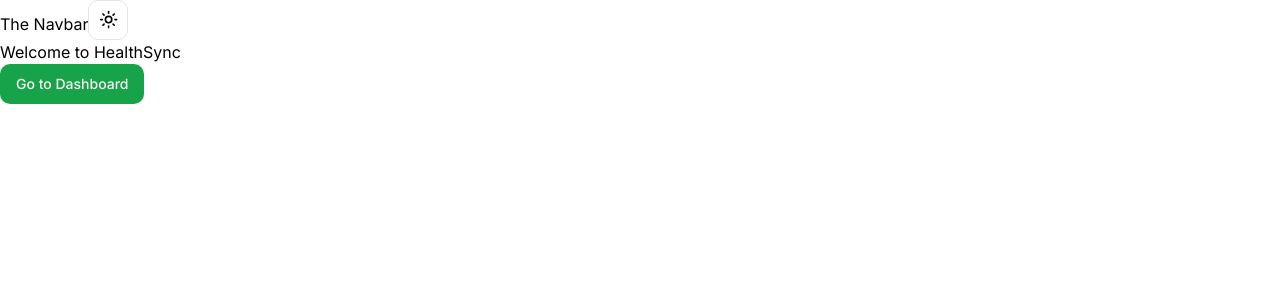
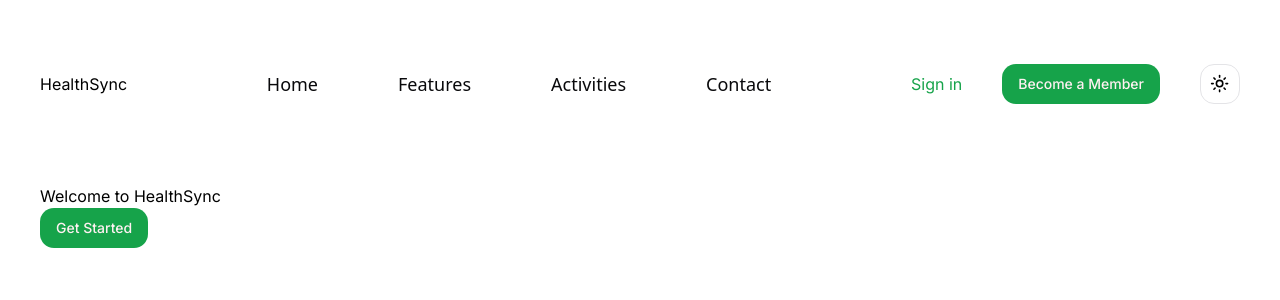
Before and after one commit to nazarenegena/HealthSync, a Next.js app: page / in a window 1280 px wide. Shown: the top 300 px of the page. Built offline with nearby package versions, Linux system fonts and the light colour scheme.

Commit message:
navigation links added

```diff
--- a/src/app/globals.css
+++ b/src/app/globals.css
@@ -23,7 +23,7 @@
     --border: 240 5.9% 90%;
     --input: 240 5.9% 90%;
     --ring: 142.1 76.2% 36.3%;
-    --radius: 0.75rem;
+    --radius: 1rem;
     --chart-1: ;
     --chart-2: ;
     --chart-3: ;
--- a/src/app/page.tsx
+++ b/src/app/page.tsx
@@ -1,9 +1,8 @@
 import LandingPage from "@/components/sections/LandingPage";
-import { Button } from "@/components/ui/button";
 
 export default function Home() {
   return (
-    <div>
+    <div className="px-10 pt-16">
       <LandingPage />
     </div>
   );
--- a/src/components/ModeToggle.tsx
+++ b/src/components/ModeToggle.tsx
@@ -24,7 +24,7 @@ export function ModeToggle() {
           <span className="sr-only">Toggle theme</span>
         </Button>
       </DropdownMenuTrigger>
-      <DropdownMenuContent align="end">
+      <DropdownMenuContent>
         <DropdownMenuItem onClick={() => setTheme("light")}>
           Light
         </DropdownMenuItem>
--- /dev/null
+++ b/src/components/sections/HeroSection.tsx
@@ -0,0 +1,13 @@
+import React from "react";
+
+type Props = {};
+
+const HeroSection = (props: Props) => {
+  return (
+    <div className="mt-20">
+      <p>Welcome to HealthSync</p>
+    </div>
+  );
+};
+
+export default HeroSection;
--- a/src/components/sections/LandingPage.tsx
+++ b/src/components/sections/LandingPage.tsx
@@ -2,6 +2,7 @@ import React from "react";
 import Navbar from "./Navbar";
 import { Button } from "../ui/button";
 import Link from "next/link";
+import HeroSection from "./HeroSection";
 
 type Props = {};
 
@@ -9,9 +10,9 @@ const LandingPage = (props: Props) => {
   return (
     <div>
       <Navbar />
-      <p>Welcome to HealthSync</p>
+      <HeroSection />
       <Button asChild>
-        <Link href="/dashboard">Go to Dashboard</Link>
+        <Link href="/dashboard">Get Started</Link>
       </Button>
     </div>
   );
--- a/src/components/sections/Navbar.tsx
+++ b/src/components/sections/Navbar.tsx
@@ -1,13 +1,59 @@
 import React from "react";
 import { ModeToggle } from "../ModeToggle";
+import Link from "next/link";
+import { Button } from "../ui/button";
 
 type Props = {};
 
+interface ILink {
+  title: string;
+  url: string;
+  icon?: React.ReactNode;
+}
+
 const Navbar = (props: Props) => {
+  const navLinks: ILink[] = [
+    {
+      title: "Home",
+      url: "/",
+    },
+    {
+      title: "Features",
+      url: "/",
+    },
+    {
+      title: "Activities",
+      url: "/",
+    },
+    {
+      title: "Contact",
+      url: "/",
+    },
+  ];
   return (
-    <div>
-      The Navbar
-      <ModeToggle />
+    <div className="flex items-center justify-between">
+      <p>HealthSync</p>
+
+      <div className="flex items-center justify-between gap-20">
+        {navLinks.map((navLink: ILink, index) => (
+          <Link
+            href={navLink.url}
+            key={index}
+            className="font-sans text-lg font-medium text-foreground"
+          >
+            {navLink.title}
+          </Link>
+        ))}
+      </div>
+      <div className=" flex gap-10 items-center">
+        <Link href={"/"} className="text-primary">
+          Sign in
+        </Link>
+        <Button asChild className="">
+          <Link href={"/"}> Become a Member</Link>
+        </Button>
+        <ModeToggle />
+      </div>
     </div>
   );
 };
```
